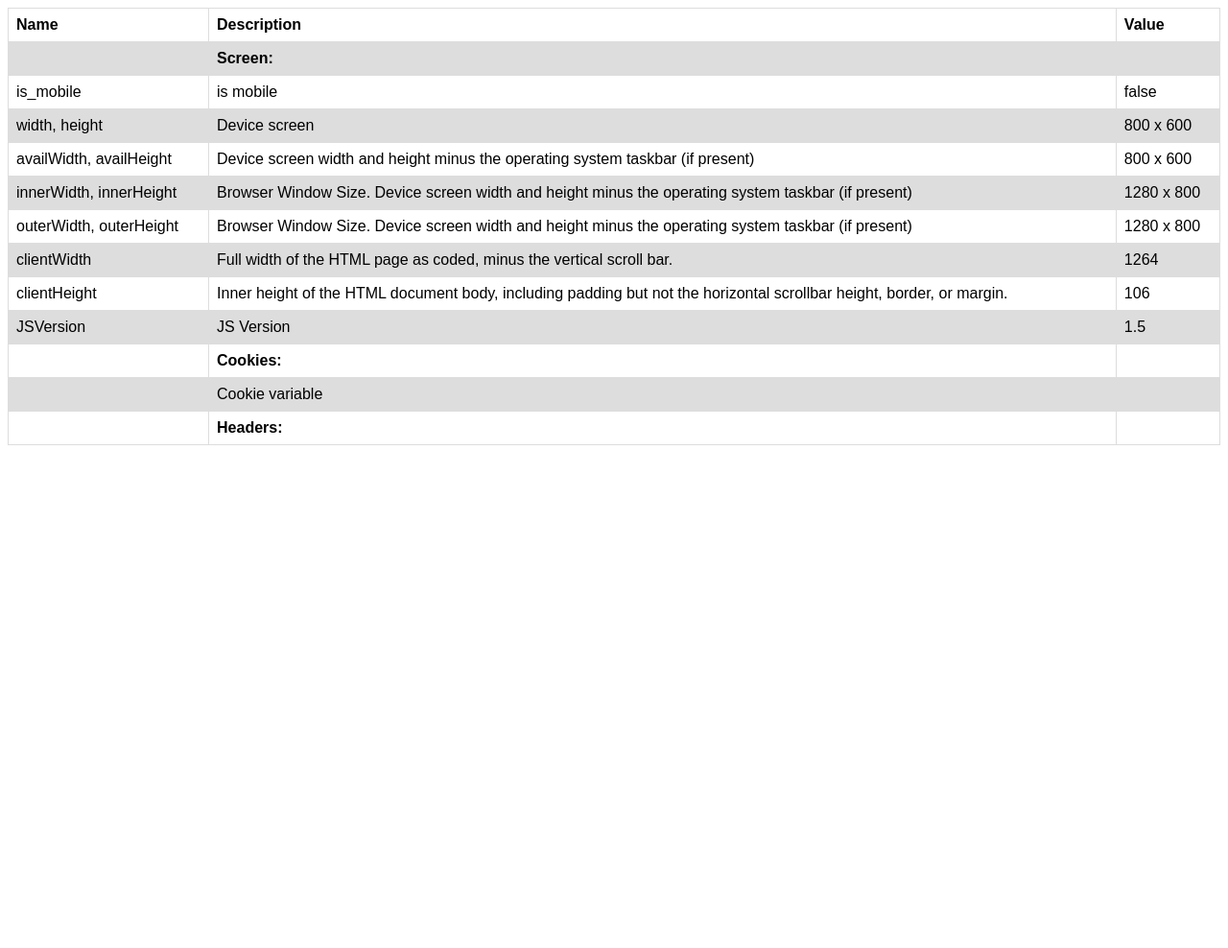
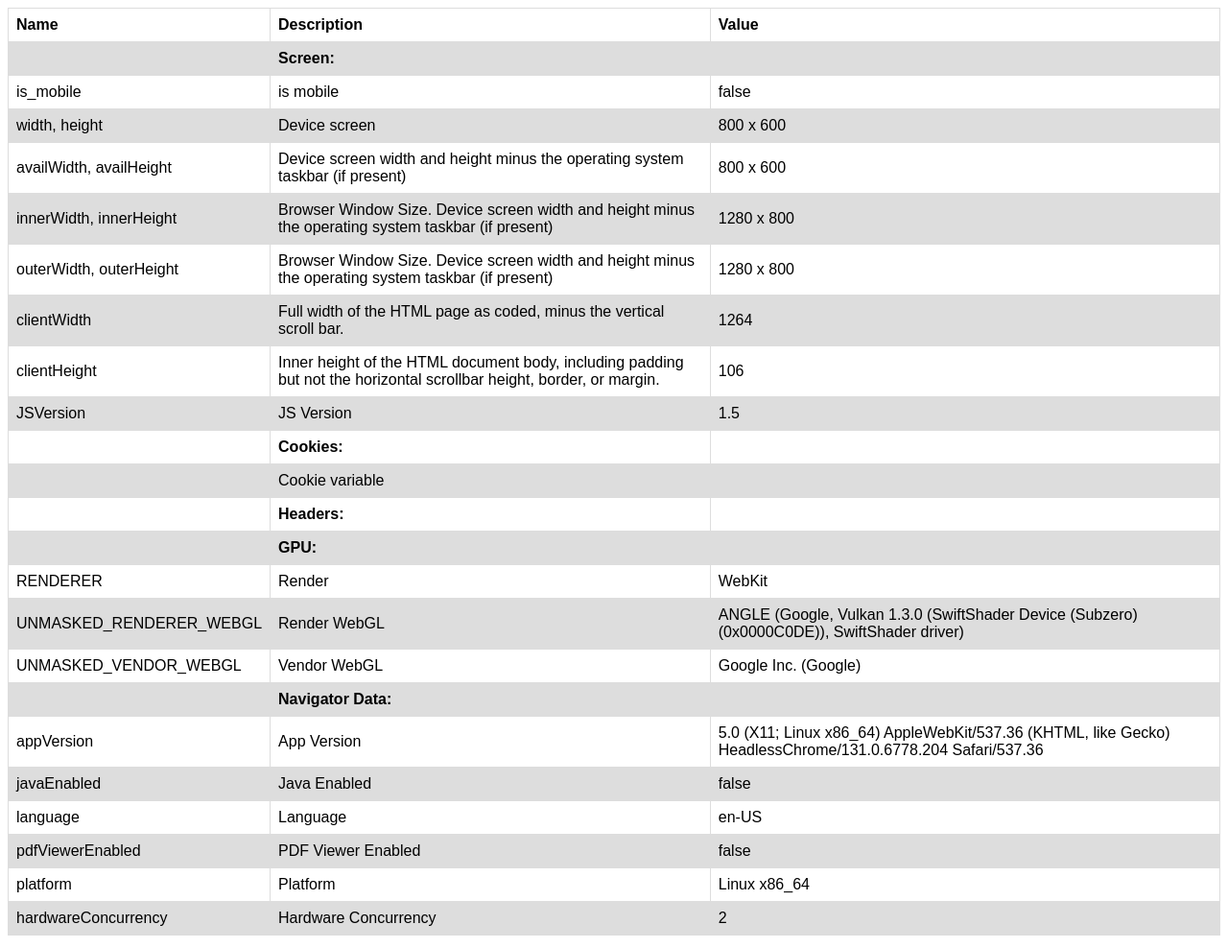
Before and after one commit to dodo325/flytrap, a Flask app: template flytrap/templates/demo.html in a window 1280 px wide. Shown: the whole page at 96% size. Before the commit the page ends 464 px from the top, so only its background shows below. Run offline with Flask 2, Linux system fonts and the light colour scheme; the template is opened without the code that fills it, so the values that code supplies are empty.

Commit message:
feat: update demo page

```diff
--- a/flytrap/templates/demo.html
+++ b/flytrap/templates/demo.html
@@ -106,12 +106,26 @@
 
         _cookies();
         _headers();
+        _detectGPU();
+        _navigatorData();
+      }
+      function _navigatorData() {
+        addRow("", "<b>Navigator Data:</b>", "");
+        let data = getNavigatorData();
+        addRow("appVersion", "App Version", data["appVersion"]);
+        addRow("javaEnabled", "Java Enabled", data["javaEnabled"]);
+        addRow("language", "Language", data["language"]);
+        addRow("pdfViewerEnabled", "PDF Viewer Enabled", data["pdfViewerEnabled"]);
+        addRow("platform", "Platform", data["platform"]);
+        addRow("hardwareConcurrency", "Hardware Concurrency", data["hardwareConcurrency"]);
+
       }
       function _detectGPU() {
         addRow("", "<b>GPU:</b>", "");
         let data = detectGPU();
-        addRow("RENDERER", "JS Version", data["RENDERER"]);
-
+        addRow("RENDERER", "Render", data["RENDERER"]);
+        addRow("UNMASKED_RENDERER_WEBGL", "Render WebGL", data["UNMASKED_RENDERER_WEBGL"]);
+        addRow("UNMASKED_VENDOR_WEBGL", "Vendor WebGL", data["UNMASKED_VENDOR_WEBGL"]);
       }
       function _cookies() {
         addRow("", "<b>Cookies:</b>", "");
@@ -127,7 +141,6 @@
           addRow(key, "Headers variable", headers[key]);
         }
       }
-
       (function(d) {
         updateTable();
 
```
